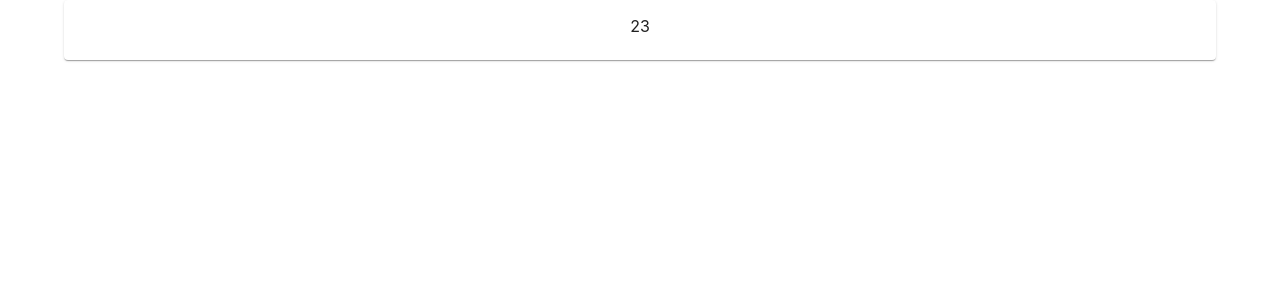
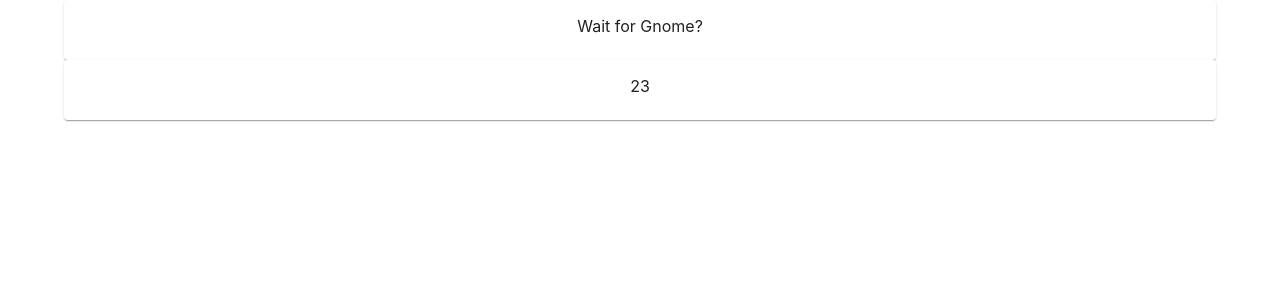
Before and after one commit to jamstruth/gnome-hole, a React (Create React App) app: page / in a window 1280 px wide. Shown: the top 300 px of the page. Built offline with nearby package versions, Linux system fonts and the light colour scheme.

Commit message:
Update GnomeHole.tsx
Adding Randomised Gnome Chance

```diff
--- a/src/components/GnomeHole.tsx
+++ b/src/components/GnomeHole.tsx
@@ -14,7 +14,7 @@ function gnomeOccurrence(gnomeChance: number) {
 }
 
 function displayGnome(timerFinished: boolean, gnomeChance: number) {
-    return timerFinished;
+    return timerFinished && gnomeOccurrence(gnomeChance);
 }
 
 export function GnomeHole({
@@ -45,11 +45,7 @@ export function GnomeHole({
 
     return (
         <Card>
-            { displayGnome(timerFinished, gnomeChance) &&
-                <CardContent>
-                    GNOME OCCURENCE!!!
-                </CardContent>
-            }
+            { content }
         </Card>
     )
 }
```
